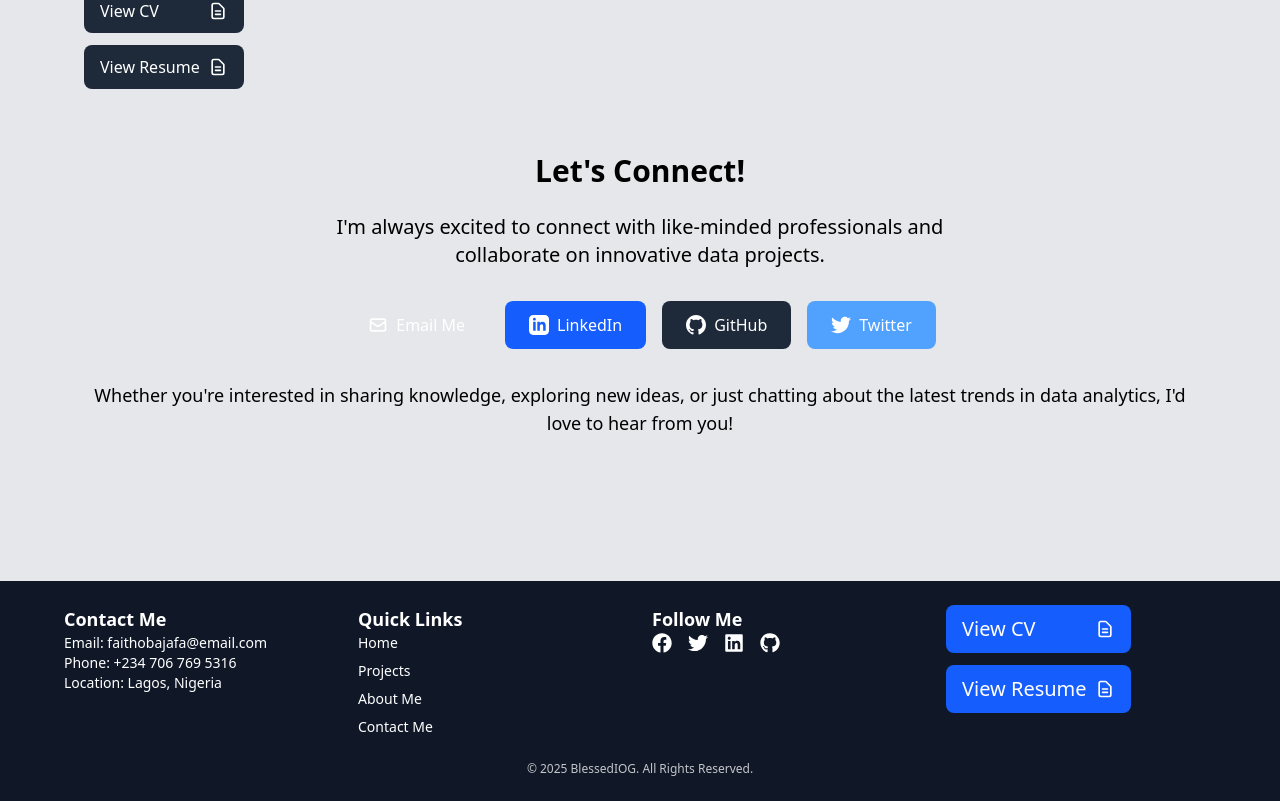
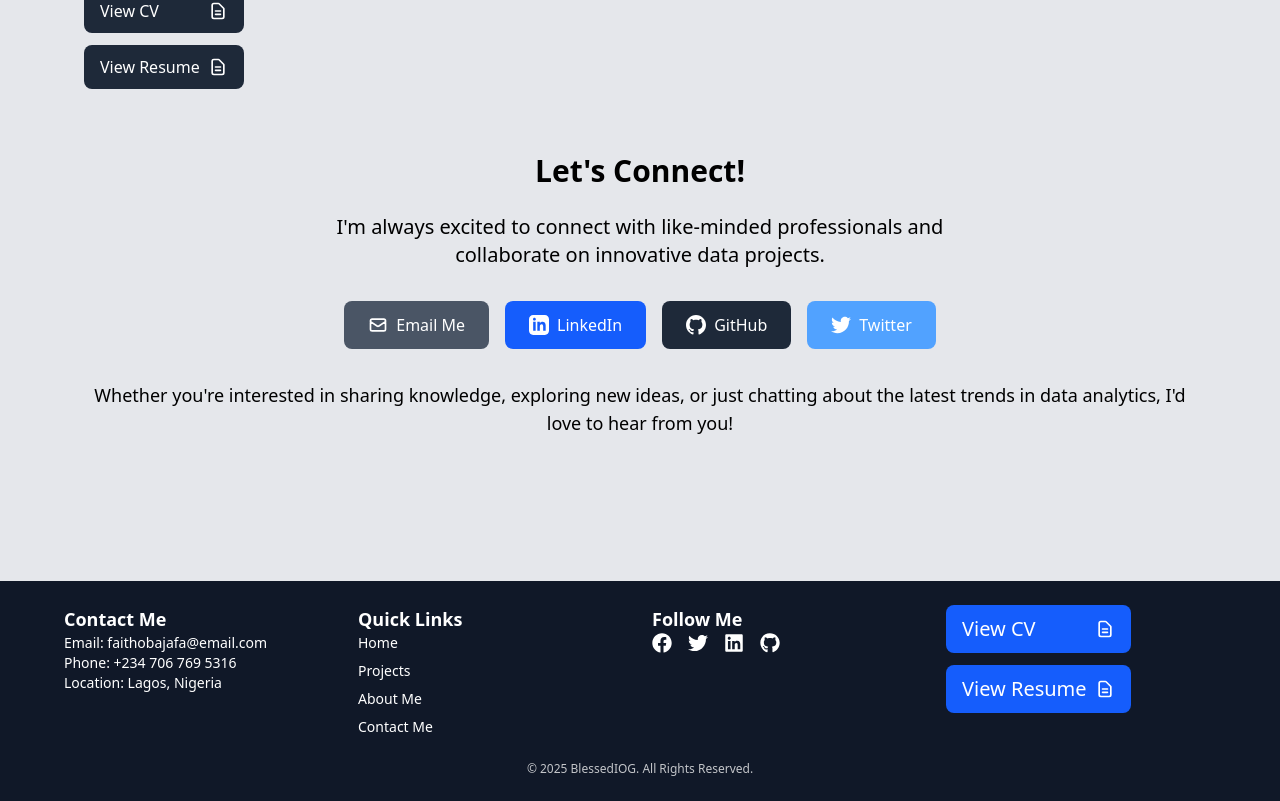
Before and after one commit to Oluwasegun122/blessediog, a Next.js app: page /about_me in a window 1280 px wide. Shown: the part 2481-3282 px from the top of the page. Built offline with nearby package versions, Linux system fonts and the light colour scheme.

Commit message:
first commit

```diff
--- a/app/(root)/about_me/page.tsx
+++ b/app/(root)/about_me/page.tsx
@@ -319,7 +319,7 @@ const AboutPage = () => {
           <div className="flex flex-wrap justify-center gap-4 mb-8">
             <a
               href={`mailto:${data.contact.email}`}
-              className="px-6 py-3 bg-gray text-white rounded-lg hover:bg-primary-dark transition-colors flex items-center"
+              className="px-6 py-3 bg-gray-600 text-white rounded-lg hover:bg-primary-dark transition-colors flex items-center"
             >
               <svg
                 xmlns="http://www.w3.org/2000/svg"
```
